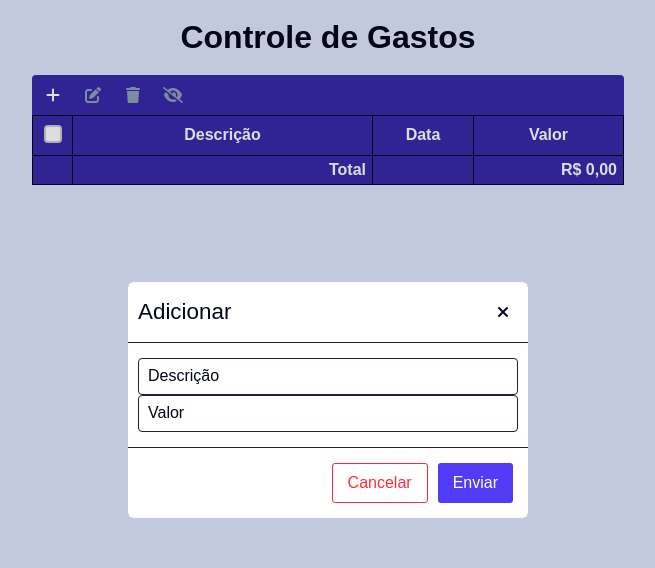
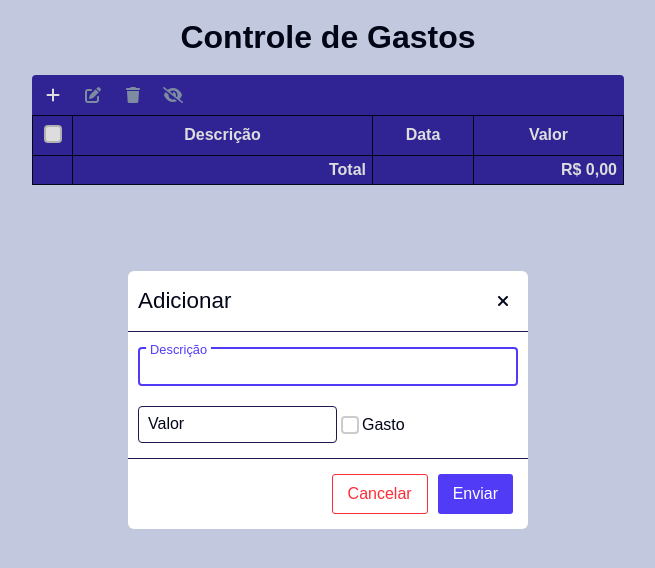
Before and after one commit to mentalitydark/expense-tracker, a React (Vite) app: page / in a window 1280 px wide. Both pictures are taken after a click on the button 364 px from the left and 94 px from the top of the page. Shown: the top 568 px of the page, without its empty margins (312-967 px from the left). Built offline with nearby package versions, Linux system fonts and the light colour scheme.

Commit message:
feat: refatora componentes de transação para incluir campos de número e checkbox

```diff
--- a/src/components/ListTransactions/Operations/EditTransaction/EditTransaction.tsx
+++ b/src/components/ListTransactions/Operations/EditTransaction/EditTransaction.tsx
@@ -1,7 +1,8 @@
-import { EnterEvent } from "../../../../utils";
-import Modal from "../../../Modal";
-import { TextField } from "../../../TextField";
-import { useEditTransaction } from "./useEditTransaction";
+import { CheckboxField, TextField, NumberField } from '../../../../components'
+import { EnterEvent } from '../../../../utils'
+import Modal from '../../../Modal'
+
+import { useEditTransaction } from './useEditTransaction'
 
 export function EditTransaction() {
   const { form, enabled } = useEditTransaction()
@@ -23,14 +24,13 @@ export function EditTransaction() {
                 label='Descrição'
                 ref={form.fields.description}
                 onKeyDown={EnterEvent(form.submit)}
+                autofocus
+                className='mb-5'
               />
-              <TextField
-                id='value'
-                label='Valor'
-                ref={form.fields.value}
-                onKeyDown={EnterEvent(form.submit)}
-                type='number'
-              />
+              <div className='d-flex row gap-1s items-center mt-5'>
+                <NumberField id='value' label='Valor' ref={form.fields.value} className='mr-5' />
+                <CheckboxField id='expense' label='Gasto' ref={form.fields.expense} />
+              </div>
             </div>
           </Modal.Content>
           <Modal.Footer>
--- a/src/components/ListTransactions/Operations/EditTransaction/useEditTransaction.ts
+++ b/src/components/ListTransactions/Operations/EditTransaction/useEditTransaction.ts
@@ -1,4 +1,6 @@
 import { useEffect, useRef } from 'react'
+
+import type { TextFieldRef, NumberFieldRef, CheckboxFieldRef } from '../../../../components'
 
 import { useFinancialTransactions, useOpen, useSelectTransactions } from '../../../../hooks'
 
@@ -8,8 +10,9 @@ export function useEditTransaction() {
   const _useOpen = useOpen()
 
   const fields = {
-    description: useRef<HTMLInputElement>(null),
-    value: useRef<HTMLInputElement>(null)
+    description: useRef<TextFieldRef>(null),
+    value: useRef<NumberFieldRef>(null),
+    expense: useRef<CheckboxFieldRef>(null)
   }
 
   const enabled = useSelected.values.length === 1
@@ -20,7 +23,7 @@ export function useEditTransaction() {
         return
       }
 
-      if (!fields.description.current || !fields.value.current) {
+      if (!fields.description.current || !fields.value.current || !fields.expense.current) {
         return
       }
 
@@ -29,13 +32,10 @@ export function useEditTransaction() {
         return
       }
 
-      transaction.description = fields.description.current.value
-      transaction.value = Number(fields.value.current.value)
+      transaction.description = fields.description.current.getValue()
+      transaction.value = Number(fields.value.current.getValue()) * (fields.expense.current.getChecked() ? -1 : 1)
 
       await useFinancial.updateTransaction(transaction)
-
-      fields.description.current.value = ''
-      fields.value.current.value = ''
 
       _useOpen.close()
     } catch (e) {
@@ -53,15 +53,9 @@ export function useEditTransaction() {
       return
     }
 
-    if (fields.description.current) fields.description.current.value = transaction.description
-    if (fields.value.current) {
-      fields.value.current.value = transaction.value.toLocaleString('pt-br', {
-        currency: 'BRL',
-        minimumFractionDigits: 2, maximumFractionDigits: 2
-      })
-
-      fields.value.current.dispatchEvent(new Event('change'))
-    }
+    if (fields.description.current) fields.description.current.setValue(transaction.description)
+    if (fields.value.current) fields.value.current.setValue(Math.abs(transaction.value))
+    if (fields.expense.current) fields.expense.current.setChecked(transaction.value < 0)
   // eslint-disable-next-line react-hooks/exhaustive-deps
   }, [_useOpen.opened, enabled])
 
--- a/src/components/ListTransactions/Operations/NewTransaction/NewTransaction.tsx
+++ b/src/components/ListTransactions/Operations/NewTransaction/NewTransaction.tsx
@@ -1,20 +1,20 @@
+import { CheckboxField, TextField, NumberField } from '../../../../components'
 import { EnterEvent } from '../../../../utils'
 import Modal from '../../../Modal'
-import { TextField } from '../../../TextField'
 
 import { useNewTransaction } from './useNewTransaction'
 
 export function NewTransaction() {
-  const { refs, submit, openForm, formOpened, closeForm } = useNewTransaction()
+  const { form } = useNewTransaction()
 
   return (
     <>
-      <button onClick={openForm}><i className='fa-solid fa-plus' /></button>
-      <Modal.Root opened={formOpened} closeModal={closeForm}>
+      <button onClick={form.open}><i className='fa-solid fa-plus' /></button>
+      <Modal.Root opened={form.opened} closeModal={form.close}>
         <Modal.Header>
           <div className='d-flex row justify-between items-center'>
             <Modal.Title value='Adicionar'/>
-            <button className='close-button' onClick={closeForm}><i className='fa-solid fa-times' /></button>
+            <button className='close-button' onClick={form.close}><i className='fa-solid fa-times' /></button>
           </div>
         </Modal.Header>
         <Modal.Content>
@@ -22,22 +22,21 @@ export function NewTransaction() {
             <TextField
               id='description'
               label='Descrição'
-              ref={refs.description}
-              onKeyDown={EnterEvent(submit)}
+              ref={form.fields.description}
+              onKeyDown={EnterEvent(form.submit)}
+              autofocus
+              className='mb-5'
             />
-            <TextField
-              id='value'
-              label='Valor'
-              ref={refs.value}
-              onKeyDown={EnterEvent(submit)}
-              type='number'
-            />
+            <div className='d-flex row gap-1s items-center mt-5'>
+              <NumberField id='value' label='Valor' ref={form.fields.value} />
+              <CheckboxField id='expense' label='Gasto' ref={form.fields.expense} />
+            </div>
           </div>
         </Modal.Content>
         <Modal.Footer>
           <div className='d-flex row justify-end'>
-            <Modal.Action action={closeForm} cancel>Cancelar</Modal.Action>
-            <Modal.Action action={submit}>Enviar</Modal.Action>
+            <Modal.Action action={form.close} cancel>Cancelar</Modal.Action>
+            <Modal.Action action={form.submit}>Enviar</Modal.Action>
           </div>
         </Modal.Footer>
       </Modal.Root>
--- a/src/components/ListTransactions/Operations/NewTransaction/useNewTransaction.ts
+++ b/src/components/ListTransactions/Operations/NewTransaction/useNewTransaction.ts
@@ -1,4 +1,6 @@
 import { useRef } from 'react'
+
+import type { TextFieldRef, NumberFieldRef, CheckboxFieldRef } from '../../../../components'
 
 import { useFinancialTransactions, useOpen } from '../../../../hooks'
 import { FinancialTransaction } from '../../../../models'
@@ -7,26 +9,24 @@ export function useNewTransaction() {
   const useFinancial = useFinancialTransactions()
   const { open, close, opened } = useOpen()
 
-  const refs = {
-    description: useRef<HTMLInputElement>(null),
-    value: useRef<HTMLInputElement>(null)
+  const fields = {
+    description: useRef<TextFieldRef>(null),
+    value: useRef<NumberFieldRef>(null),
+    expense: useRef<CheckboxFieldRef>(null)
   }
 
   const submit = async () => {
-    if (!refs.description.current || !refs.value.current) {
+    if (!fields.description.current || !fields.value.current || !fields.expense.current) {
       return
     }
 
     try {
       const transaction = new FinancialTransaction({
-        description: refs.description.current.value,
-        value: Number(refs.value.current.dataset.rawValue)/100
+        description: fields.description.current.getValue(),
+        value: fields.value.current.getValue() * (fields.expense.current.getChecked() ? -1 : 1),
       })
 
       await useFinancial.addTransaction(transaction)
-
-      refs.description.current.value = ''
-      refs.value.current.value = ''
 
       close()
     } catch (e) {
@@ -35,10 +35,12 @@ export function useNewTransaction() {
   }
 
   return {
-    refs,
-    submit,
-    openForm: open,
-    closeForm: close,
-    formOpened: opened
+    form: {
+      open,
+      close,
+      opened,
+      submit,
+      fields
+    }
   }
 }
--- a/src/components/index.ts
+++ b/src/components/index.ts
@@ -1,4 +1,6 @@
+export * from './CheckboxField'
 export * from './ListTransactions'
 export * from './Modal'
+export * from './NumberField'
 export * from './Table'
 export * from './TextField'
```
